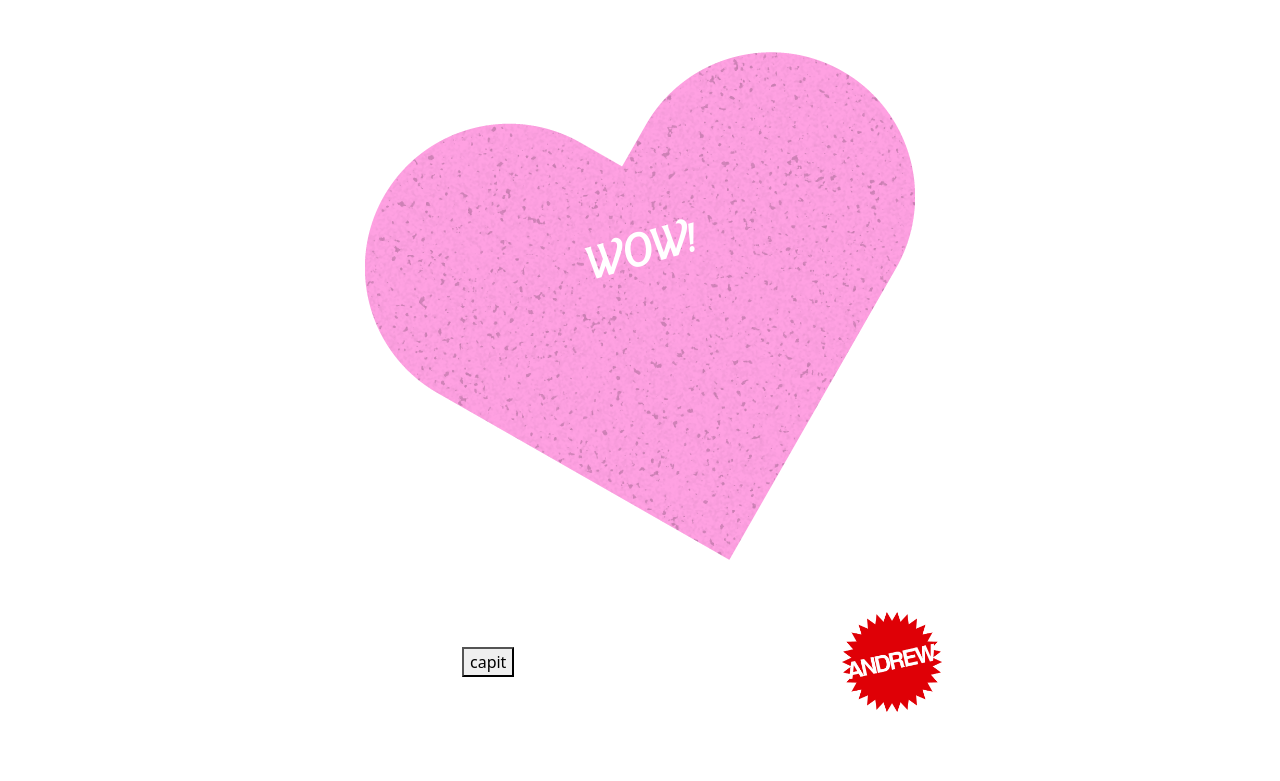
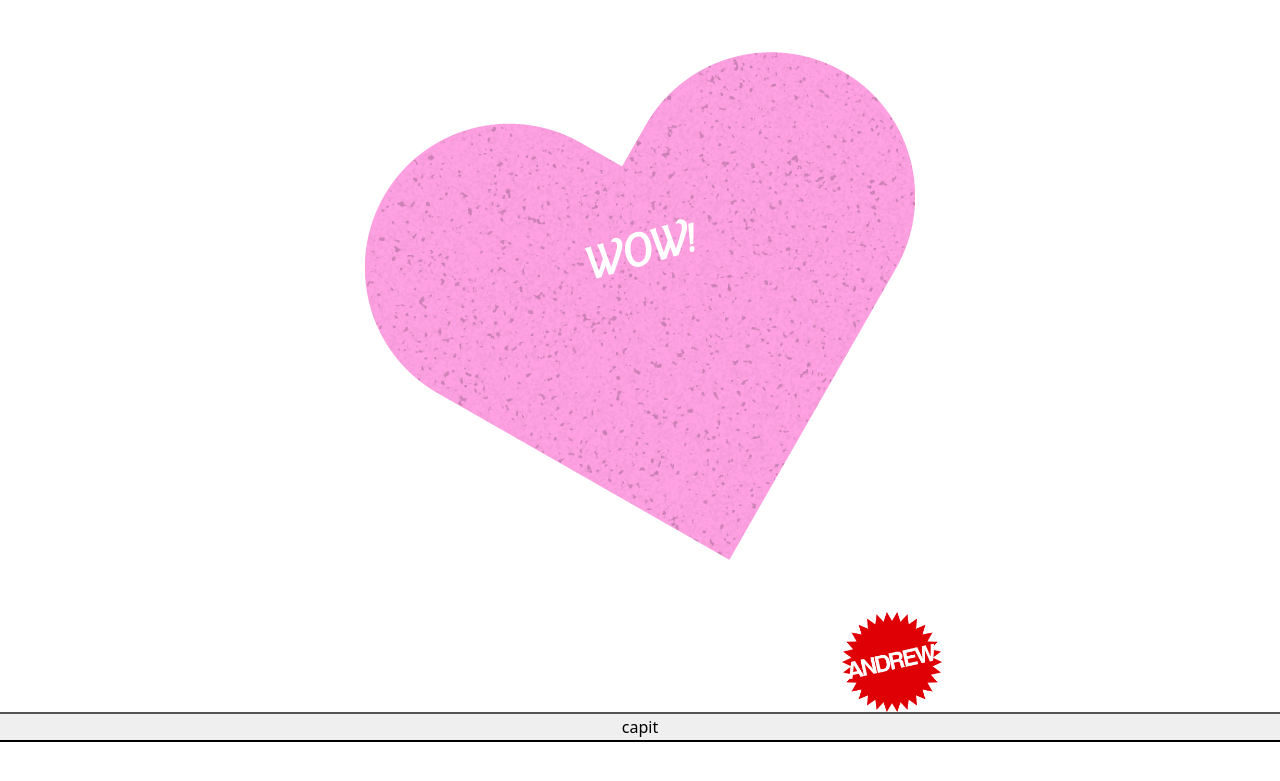
Before and after one commit to andrewventura/andrewventura.github.io, a Jekyll site: the page bb.html, which Jekyll copies as it is, in a window 1280 px wide. Shown: the top 781 px of the page. Built offline with Jekyll 4.4.1, drawn with Linux system fonts in a browser that asks for light colours.

Commit message:
Update bb.html

```diff
--- a/bb.html
+++ b/bb.html
@@ -23,6 +23,7 @@
     });</script>
 </head>
 <body>
+<div id="box">
 	<div class="container" id="hoolda">
 		<div class="row align-items-center" style="min-height:612px;">
 			<div class="col"></div>
@@ -35,9 +36,11 @@
 		<div class="container">
 		<div class="row align-items-center">
 			<div class="col"></div>
-			<div class="col"><button id="cap" onclick="html2canvas()">capit</button></div>
+			<div class="col"></div>
 			<div class="col"><img src="img/aw.png" style="max-height:100px;" /></div>
 		</div>
 	</div>
+</div>
+<div class="row align-items-center"><button id="cap" onclick="html2canvas()">capit</button></div>
 </body>
 </html>
```
